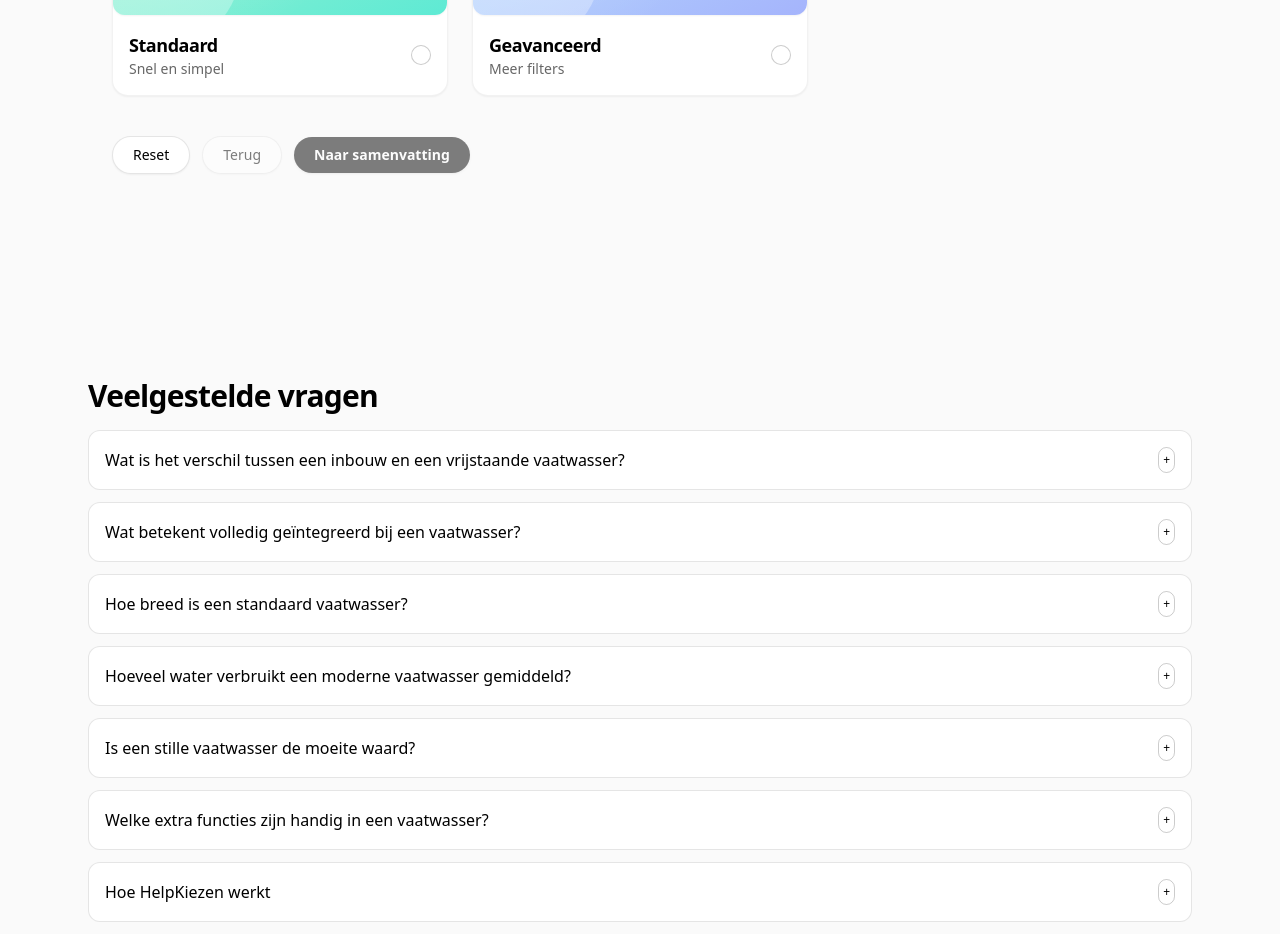
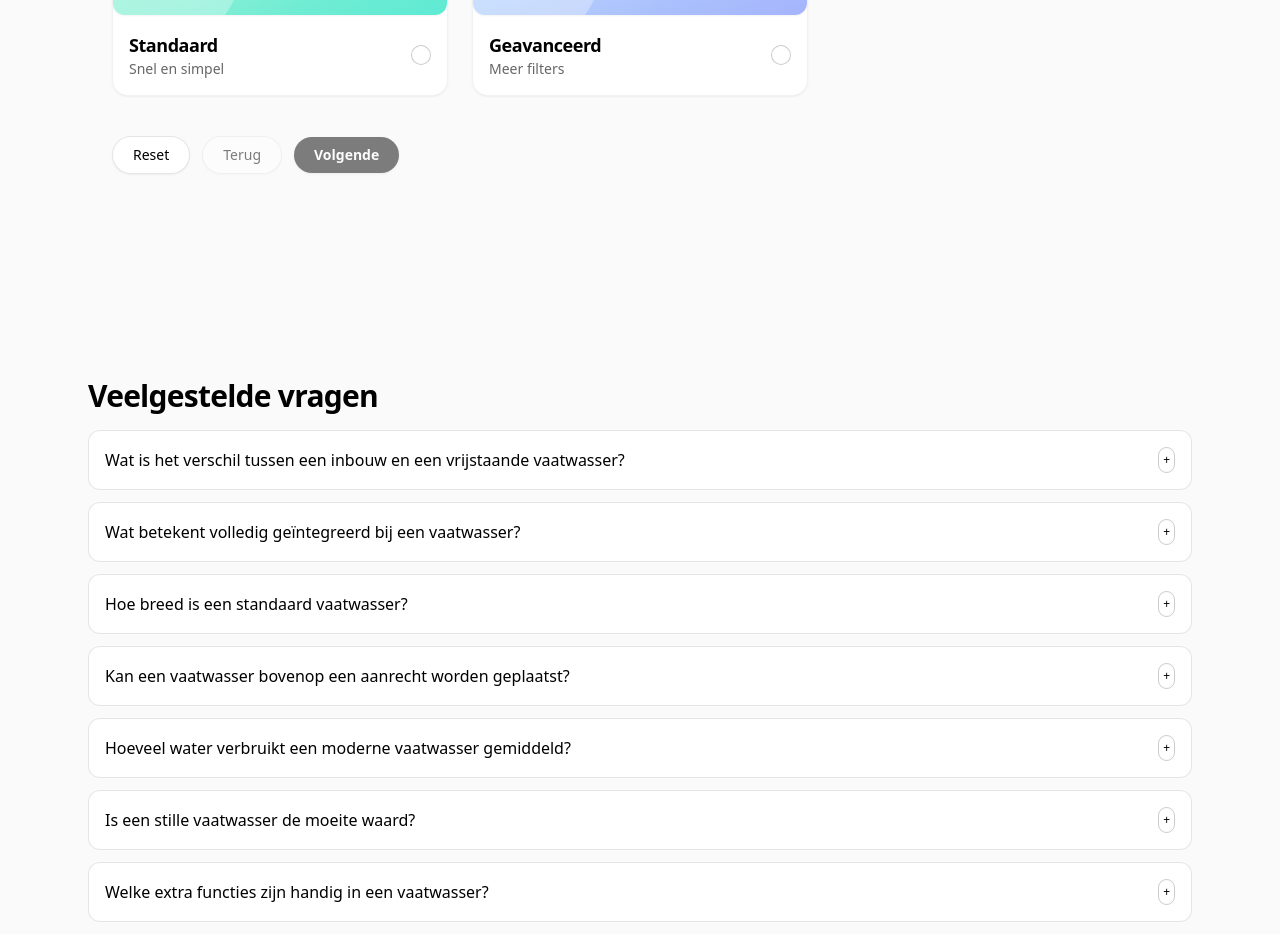
Before and after one commit to dpasman/helpkiezen, a React (Vite) app: page /vaatwassers in a window 1280 px wide. Shown: the part 800-1734 px from the top of the page. Built offline with nearby package versions, Linux system fonts and the light colour scheme.

Commit message:
fix: bol filters

```diff
--- a/src/pages/Vaatwassers.jsx
+++ b/src/pages/Vaatwassers.jsx
@@ -7,14 +7,54 @@ import { Breadcrumbs } from "../components/Breadcrumbs"
 import { Faq } from "../components/Faq"
 import { Disclosure } from "../components/Disclosure"
 
-// --- (alleen nog nodig voor je interne URL als je ooit wil switchen) ---
-const CATEGORY_PATH = {
-  integrated: 'https://www.bol.com/nl/nl/l/inbouw-vaatwassers/18294/',
-  'semi-integrated': 'https://www.bol.com/nl/nl/l/inbouw-vaatwassers/18294/',
-  undercounter: 'https://www.bol.com/nl/nl/l/inbouw-vaatwassers/18294/',
-  freestanding: 'https://www.bol.com/nl/nl/l/vrijstaande-vaatwassers/18293/',
-};
+// --- Verified bol.com mappings ---
+// Category bases (end with /{catId}/)
+const CATEGORY_BASE = {
+  integrated: "https://www.bol.com/nl/nl/l/inbouw-vaatwassers/18294/",
+  "semi-integrated": "https://www.bol.com/nl/nl/l/inbouw-vaatwassers/18294/",
+  undercounter: "https://www.bol.com/nl/nl/l/inbouw-vaatwassers/18294/",
+  freestanding: "https://www.bol.com/nl/nl/l/vrijstaande-vaatwassers/18293/",
+}
 
+// Placement facet IDs (only for inbouw varianten)
+const PLACEMENT_IDS = {
+  integrated: "4797281775",       // Volledig integreerbaar
+  "semi-integrated": "4797382560",// Half integreerbaar
+  undercounter: "4288488028",     // Onderbouw
+}
+
+// Width facet IDs (category-specific)
+const WIDTH_IDS = {
+  inbouw: { "45": "22706", "60": "22707" },
+  vrijstaand: { "45": "22630", "60": "22629" },
+}
+
+// Noise facet IDs
+const NOISE_IDS = {
+  "41-42": "10847",   // Stil (tot 42 dB)
+  "43-45": "10848",   // Normaal (42–49 dB)
+  "46-plus": "10849", // Luid (49+ dB)
+}
+
+// Energy single label IDs
+const ENERGY_LABEL_IDS = {
+  A: "61293",
+  B: "58910",
+  C: "58369",
+  D: "58370",
+  E: "58372",
+  F: "58373",
+}
+
+// Energy groups → arrays of label letters
+const ENERGY_GROUPS = {
+  none: [],
+  zuinig: ["A", "B"],       // A–B
+  gemiddeld: ["C", "D"],    // C–D
+  laag: ["E", "F"],         // E–F
+}
+
+// Price buckets → we can only sort (no range filter in URL)
 const PRICE_BUCKETS = {
   none: null,
   budget: [0, 400],
@@ -22,99 +62,59 @@ const PRICE_BUCKETS = {
   premium: [800, 9999],
 }
 
+// Build bol URL with plus-separated IDs in PATH (not encoded in code)
 function buildInternalUrl(selections) {
-  const category = selections.category
-  const base = CATEGORY_PATH[category] || CATEGORY_PATH.freestanding
-  const params = new URLSearchParams()
-  if (selections.noise && selections.noise !== "none") params.set("noise", selections.noise)
-  const bucket = PRICE_BUCKETS[selections.price || "none"]
-  if (bucket) params.set("price", `${bucket[0]}-${bucket[1]}`)
-  const q = params.toString()
-  return q ? `${base}?${q}` : base
+  const categoryKey = selections.category || "freestanding"
+  const base = CATEGORY_BASE[categoryKey] || CATEGORY_BASE.freestanding
+
+  const ids = []
+
+  // Energy group -> expand to concrete label IDs
+  const groupKey = selections.energyGroup || "none"
+  const labels = ENERGY_GROUPS[groupKey] || []
+  for (const lbl of labels) {
+    const id = ENERGY_LABEL_IDS[lbl]
+    if (id) ids.push(id)
   }
 
-/* ---------------- bol.com deeplink builder ----------------
-   Bewezen IDs:
-   - Categorie inbouw: 18294
-   - Geluidsniveau (groep 42814):
-       quiet(41–42)=10847, normal(43–45)=10848, loud(46+)=10849  → segment "42814+<id>"
-   - Energielabels (voor groepjes in één segment):
-       A=61293, B=58910, C=58369, D=58370, E=58372, F=58373
-     Groepen:
-       efficient (A–B)      → [61293,58910]
-       average (C–D)        → [58369,58370]
-       less_efficient (E–F) → [58372,58373]
-   - Nisbreedte 45 cm (inbouw): 22706 (optioneel)
------------------------------------------------------------*/
-
-const BOL_CATEGORY_ID = {
-  integrated: "18294",
-  "semi-integrated": "18294",
-  undercounter: "18294",
-  freestanding: "18293",
+  // Noise
+  if (selections.noise && selections.noise !== "none") {
+    const nid = NOISE_IDS[selections.noise]
+    if (nid) ids.push(nid)
   }
 
-const BOL_WIDTH_INBOUW = { "45": "22706", "60": "22707" } // optioneel
-
-const ENERGY_GROUPS = {
-  efficient: ["61293", "58910"],       // A + B
-  average: ["58369", "58370"],         // C + D
-  less_efficient: ["58372", "58373"],  // E + F
+  // Placement (only for inbouw varianten)
+  if (categoryKey !== "freestanding") {
+    const pid = PLACEMENT_IDS[categoryKey]
+    if (pid) ids.push(pid)
   }
 
-// facetgroep-id voor Geluidsniveau
-const NOISE_GROUP_ID = "42814"
-const NOISE_VALUES = {
-  "41-42": "10847",  // Stil
-  "43-45": "10848",  // Normaal
-  "46-plus": "10849" // Luid
+  // Optional width (only shown/used in advanced mode)
+  if (selections.width && selections.width !== "none") {
+    const map = categoryKey === "freestanding" ? WIDTH_IDS.vrijstaand : WIDTH_IDS.inbouw
+    const wid = map[selections.width]
+    if (wid) ids.push(wid)
   }
 
-function encodePlusJoined(ids) {
-  // Eén segment met ‘+’ ertussen, URL-encoded als %2B
-  return encodeURIComponent(ids.join("+"))
+  // Compose path with raw '+'
+  let url = base
+  if (ids.length) url += ids.join("+") + "/"
+
+  // Query: only sorting (and grid view for consistency)
+  const params = new URLSearchParams()
+  const bucket = PRICE_BUCKETS[selections.price || "none"]
+  if (bucket) {
+    params.set("sort", "price0") // ascending
+    params.set("view", "grid")
   }
 
-function buildBolUrl(selections) {
-  const category = selections.category || "integrated"
-  const isFreestanding = category === "freestanding"
-
-  const base = isFreestanding
-    ? `https://www.bol.com/nl/nl/l/vrijstaande-vaatwassers/${BOL_CATEGORY_ID.freestanding}/`
-    : `https://www.bol.com/nl/nl/l/inbouw-vaatwassers/${BOL_CATEGORY_ID.integrated}/`
-
-  const segments = []
-
-  // 1) Energielabels ALTIJD gegroepeerd
-  const energyGroup = selections.energyGroup || "efficient" // default kun je aanpassen
-  if (ENERGY_GROUPS[energyGroup]) {
-    segments.push(encodePlusJoined(ENERGY_GROUPS[energyGroup]))
+  const q = params.toString()
+  return q ? `${url}?${q}` : url
 }
 
-  // 2) Geluidsniveau: altijd als groep+waarde
-  if (selections.noise && selections.noise !== "none") {
-    const val = NOISE_VALUES[selections.noise]
-    if (val) segments.push(`${NOISE_GROUP_ID}%2B${val}`) // already encoded '+'
-  }
-
-  // 3) (optioneel) Nisbreedte voor inbouw
-  if (!isFreestanding && selections.width && BOL_WIDTH_INBOUW[selections.width]) {
-    segments.push(BOL_WIDTH_INBOUW[selections.width]) // deze werkt zonder groep-id
-  }
-
-  const path = segments.length ? `${segments.join("/")}/` : ""
-
-  // sortering: prijs als je een prijsbucket koos
-  const params = new URLSearchParams()
-  if (selections.price && selections.price !== "none") params.set("sort", "price0")
-  params.set("view", "grid")
-
-  return `${base}${path}${params.toString() ? `?${params.toString()}` : ""}`
-}
-
-// ---------------- Steps (mode → category → noise/price) ----------------
+// --- Wizard steps (mode → category → energyGroup → noise → [width in advanced] → price)
 function getDishwasherSteps(selections) {
-  const mode = selections.mode || null
+  const mode = selections.mode || "standard"
 
   const base = [
     {
@@ -126,9 +126,7 @@ function getDishwasherSteps(selections) {
         { id: "advanced", label: "Geavanceerd", caption: "Meer filters", tint: "from-sky-200 to-indigo-300" },
       ],
     },
-  ]
-
-  const categoryStep = {
+    {
       key: "category",
       title: "Type vaatwasser",
       subtitle: "Kies je opstelling.",
@@ -138,26 +136,51 @@ function getDishwasherSteps(selections) {
         { id: "undercounter", label: "Inbouw – onderbouw", caption: "Zonder front, onder blad" },
         { id: "freestanding", label: "Vrijstaand", caption: "Los te plaatsen" },
       ],
-  }
-
-  const noisePrice = [
+    },
+    {
+      key: "energyGroup",
+      title: "Energielabel (gegroepeerd)",
+      subtitle: "Kies een groep. Eén keuze, geen herhaling.",
+      options: [
+        { id: "none", label: "Geen voorkeur", caption: "Overslaan" },
+        { id: "zuinig", label: "Zuinig (A–B)" },
+        { id: "gemiddeld", label: "Gemiddeld (C–D)" },
+        { id: "laag", label: "Laag (E–F)" },
+      ],
+    },
     {
       key: "noise",
       title: "Geluidsniveau",
       subtitle: "Optioneel.",
       options: [
         { id: "none", label: "Geen voorkeur", caption: "Overslaan" },
-        { id: "41-42", label: "41–42 dB (stil)" },
-        { id: "43-45", label: "43–45 dB (normaal)" },
-        { id: "46-plus", label: "46+ dB (luid)" },
+        { id: "41-42", label: "Stil (≤42 dB)" },
+        { id: "43-45", label: "Normaal (42–49 dB)" },
+        { id: "46-plus", label: "Luid (49+ dB)" },
       ],
     },
+  ]
+
+  const advanced = [
+    {
+      key: "width",
+      title: "Breedte",
+      subtitle: "Alleen in geavanceerd.",
+      options: [
+        { id: "none", label: "Geen voorkeur" },
+        { id: "45", label: "45 cm (smal)" },
+        { id: "60", label: "60 cm (standaard)" },
+      ],
+    },
+  ]
+
+  const price = [
     {
       key: "price",
       title: "Prijs",
-      subtitle: "Bepaalt sortering (laag → hoog).",
+      subtitle: "Wordt gebruikt om te sorteren (laag → hoog).",
       options: [
-        { id: "none", label: "Geen voorkeur", caption: "Overslaan" },
+        { id: "none", label: "Geen voorkeur", caption: "Niet sorteren" },
         { id: "budget", label: "Budget", caption: "Tot ± €400" },
         { id: "mid", label: "Midden", caption: "€400–€800" },
         { id: "premium", label: "Premium", caption: "€800+" },
@@ -165,21 +188,7 @@ function getDishwasherSteps(selections) {
     },
   ]
 
-  // Vaste energie-groep (altijd gegroepeerd, geen extra vraag)
-  const energyPreset = {
-    key: "energyGroup",
-    title: "Energiezuinigheid",
-    subtitle: "Gegroepeerd (A–B / C–D / E–F).",
-    options: [
-      { id: "efficient", label: "Zuinig (A–B)" },
-      { id: "average", label: "Gemiddeld (C–D)" },
-      { id: "less_efficient", label: "Minder zuinig (E–F)" },
-    ],
-  }
-
-  if (mode === "standard") return [...base, categoryStep, ...noisePrice, energyPreset]
-  if (mode === "advanced") return [...base, categoryStep, ...noisePrice, energyPreset]
-  return base
+  return mode === "advanced" ? [...base, ...advanced, ...price] : [...base, ...price]
 }
 
 // --- SEO copy & JSON-LD ---
@@ -207,6 +216,8 @@ const faqItems = [
     a: "Volledig geïntegreerd betekent dat de bediening aan de binnenkant zit. Aan de buitenkant zie je alleen je eigen keukenfront, zonder knoppen of display." },
   { q: "Hoe breed is een standaard vaatwasser?",
     a: "Standaard is 60 cm breed. Voor smallere keukens bestaan er 45 cm ‘smalle’ modellen." },
+  { q: "Kan een vaatwasser bovenop een aanrecht worden geplaatst?",
+    a: "Ja, met een compacte vaatwasser. Deze past op aanrecht/tafel en is geschikt voor kleine keukens of studentenkamers." },
   { q: "Hoeveel water verbruikt een moderne vaatwasser gemiddeld?",
     a: "Gemiddeld 6–12 liter per wasbeurt, vaak zuiniger dan handafwas over het jaar." },
   { q: "Is een stille vaatwasser de moeite waard?",
@@ -214,11 +225,11 @@ const faqItems = [
   { q: "Welke extra functies zijn handig in een vaatwasser?",
     a: "Besteklade, automatische deuropening voor beter drogen, intensieve zone voor pannen en een halflaad-programma zijn populaire opties." },
   { q: "Hoe HelpKiezen werkt",
-    a: "We helpen je snel kiezen en sturen je vervolgens door naar partners met jouw filters toegepast. Soms ontvangen we een commissie als je iets koopt via onze links; dit verandert jouw prijs niet. We zijn o.a. affiliate van ... We tonen altijd keuzes op basis van jouw selectie."
+    a: "We helpen je snel kiezen en sturen je vervolgens door naar partners met jouw filters toegepast. Soms ontvangen we een commissie als je iets koopt via onze links; dit verandert jouw prijs niet. We zijn o.a. affiliate van bol.com. We tonen altijd keuzes op basis van jouw selectie."
   }
 ]
 
-// --- Overlay (ongewijzigd) ---
+// --- Overlay content mapping (no external refs)
 const OVERLAY_COPY = {
   inbouw: { title: "Inbouw", body: "Volledig of half geïntegreerd of onderbouw: kies wat bij je keuken past. Let extra op nismaat en front." },
   vrijstaand: { title: "Vrijstaand", body: "Flexibel te plaatsen, geen front nodig en eenvoudig te vervangen." },
@@ -227,6 +238,7 @@ const OVERLAY_COPY = {
   stil: { title: "Stil", body: "Voor open keukens raden we ≤45 dB aan; dat is nauwelijks hoorbaar." }
 }
 
+// --- Page header (hero) with overlay triggers ---
 function Hero({ onOpen }) {
   return (
     <section className="relative isolate overflow-hidden bg-[#fafafa]">
@@ -248,6 +260,7 @@ function Hero({ onOpen }) {
   )
 }
 
+// Simple overlay modal
 function Overlay({ openKey, onClose }) {
   const data = OVERLAY_COPY[openKey] || null
   if (!openKey || !data) return null
@@ -260,7 +273,11 @@ function Overlay({ openKey, onClose }) {
             <h3 className="text-2xl font-bold tracking-tight">{data.title}</h3>
             <p className="mt-2 text-black/80 leading-relaxed">{data.body}</p>
           </div>
-          <button onClick={onClose} className="rounded-full border border-black/10 bg-white px-3 py-1 text-sm font-medium shadow hover:shadow" aria-label="Sluiten">
+          <button
+            onClick={onClose}
+            className="rounded-full border border-black/10 bg-white px-3 py-1 text-sm font-medium shadow hover:shadow"
+            aria-label="Sluiten"
+          >
             Sluiten
           </button>
         </div>
@@ -288,8 +305,7 @@ export default function Vaatwassers() {
         <HelpKiezenWizard
           topic="vaatwasser"
           steps={getDishwasherSteps}
-          buildUrl={(selections) => buildBolUrl(selections)}   // ← bol deeplink (ids in pad)
-          // buildUrl={(selections) => buildInternalUrl(selections)} // ← je interne variant (optioneel)
+          buildUrl={(selections) => buildInternalUrl(selections)}
           interactive={true}
           applyDelayMs={2000}
           showFooter={false}
```
Lines whose indentation alone changed are shown as unchanged.
